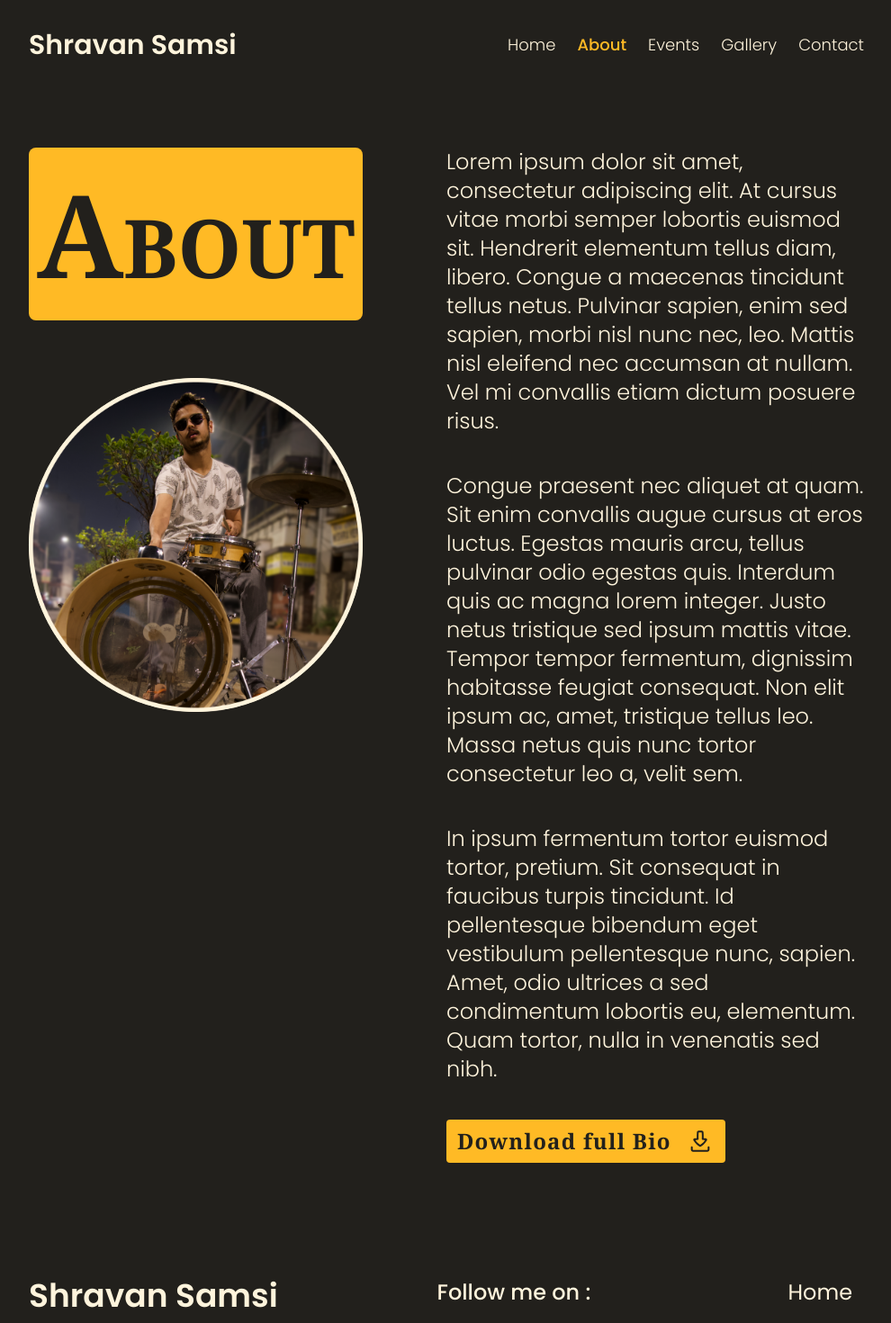
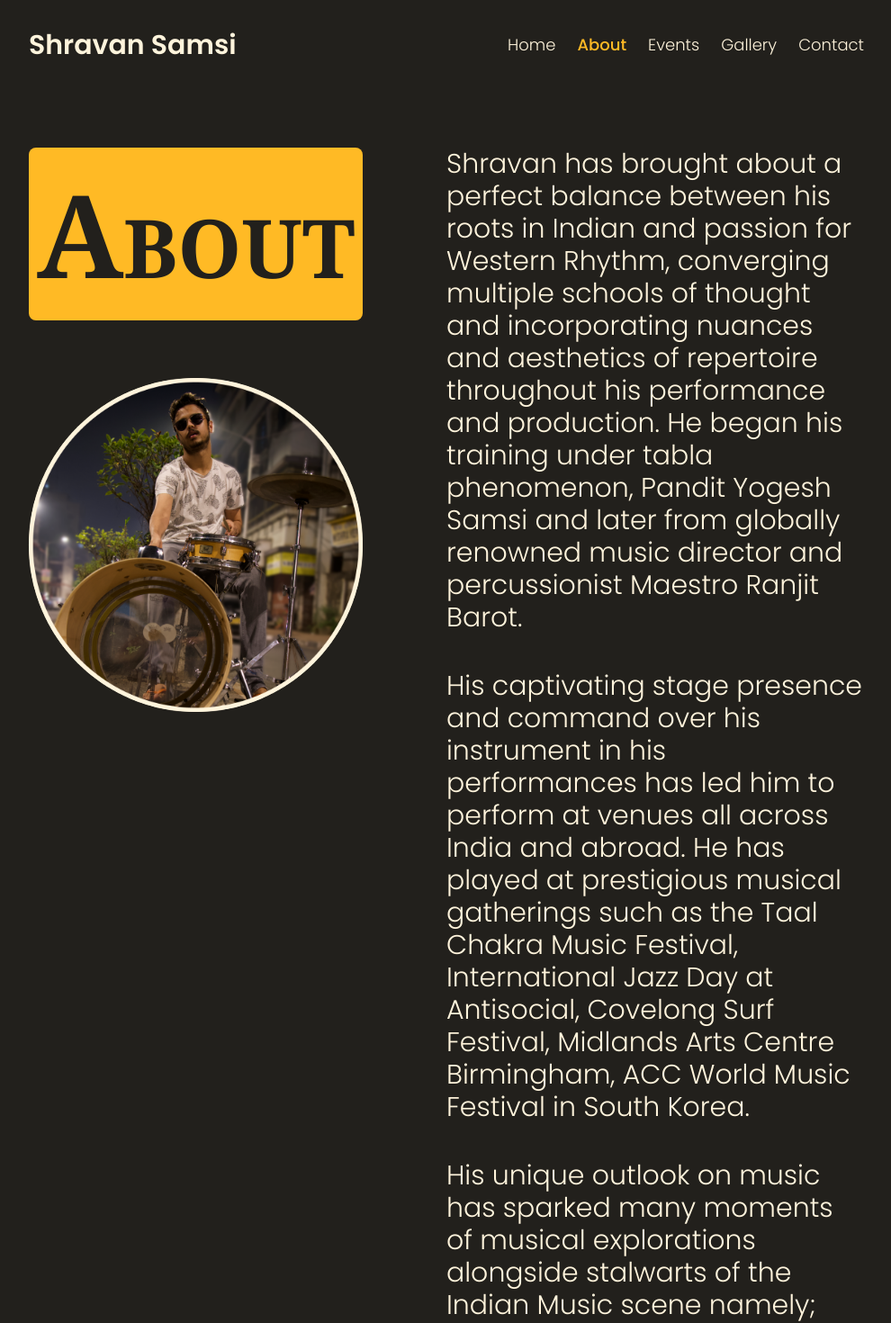
Before and after one commit to NeeshSamsi/shravansamsi, a Next.js app: page /about in a window 1280 px wide. Shown: the top 1470 px of the page at 90% size, without its empty margins (144-1134 px from the left). Built offline with nearby package versions, Linux system fonts and the light colour scheme; what tailwind-hamburgers would draw is missing.

Commit message:
feat: Add content

```diff
--- a/pages/about.tsx
+++ b/pages/about.tsx
@@ -34,30 +34,33 @@ const About: NextPage = () => {
             </div>
           </div>
 
-          <div className="flex w-full flex-col items-center gap-6 text-center text-lg font-light leading-relaxed sm:text-xl md:w-1/2 md:items-start md:text-left md:text-lg lg:text-xl xl:gap-10 xl:text-2xl ">
+          <div className="flex w-full flex-col items-center gap-6 text-center text-lg font-light leading-relaxed sm:text-xl md:w-1/2 md:items-start md:text-left md:text-xl lg:text-2xl xl:gap-10 xl:text-3xl ">
             <p>
-              Lorem ipsum dolor sit amet, consectetur adipiscing elit. At cursus
-              vitae morbi semper lobortis euismod sit. Hendrerit elementum
-              tellus diam, libero. Congue a maecenas tincidunt tellus netus.
-              Pulvinar sapien, enim sed sapien, morbi nisl nunc nec, leo. Mattis
-              nisl eleifend nec accumsan at nullam. Vel mi convallis etiam
-              dictum posuere risus.
+              Shravan has brought about a perfect balance between his roots in
+              Indian and passion for Western Rhythm, converging multiple schools
+              of thought and incorporating nuances and aesthetics of repertoire
+              throughout his performance and production. He began his training
+              under tabla phenomenon, Pandit Yogesh Samsi and later from
+              globally renowned music director and percussionist Maestro Ranjit
+              Barot.
             </p>
             <p>
-              Congue praesent nec aliquet at quam. Sit enim convallis augue
-              cursus at eros luctus. Egestas mauris arcu, tellus pulvinar odio
-              egestas quis. Interdum quis ac magna lorem integer. Justo netus
-              tristique sed ipsum mattis vitae. Tempor tempor fermentum,
-              dignissim habitasse feugiat consequat. Non elit ipsum ac, amet,
-              tristique tellus leo. Massa netus quis nunc tortor consectetur leo
-              a, velit sem.
+              His captivating stage presence and command over his instrument in
+              his performances has led him to perform at venues all across India
+              and abroad. He has played at prestigious musical gatherings such
+              as the Taal Chakra Music Festival, International Jazz Day at
+              Antisocial, Covelong Surf Festival, Midlands Arts Centre
+              Birmingham, ACC World Music Festival in South Korea.
             </p>
             <p>
-              In ipsum fermentum tortor euismod tortor, pretium. Sit consequat
-              in faucibus turpis tincidunt. Id pellentesque bibendum eget
-              vestibulum pellentesque nunc, sapien. Amet, odio ultrices a sed
-              condimentum lobortis eu, elementum. Quam tortor, nulla in
-              venenatis sed nibh.
+              His unique outlook on music has sparked many moments of musical
+              explorations alongside stalwarts of the Indian Music scene namely;
+              Ustad Fazal Qureshi, Pandit Purbayan Chatterjee, Pandit Ravindra
+              Chary, Padmashree Soma Ghosh and his father, Pandit Yogesh Samsi,
+              to name but a few. And brought him to share stage with the
+              greatest Musicians in India, Gino Banks, Viveick Rajagopalan,
+              Harmeet Manseta, Sanjay Divecha, Joe Alvarez, Darshan Doshi, Manas
+              Kumar, Abhay Nayampally to name a few.
             </p>
 
             <a href="https://shravansamsi.com/" className="text-xl lg:text-2xl">
--- a/pages/index.tsx
+++ b/pages/index.tsx
@@ -26,13 +26,16 @@ const Home: NextPage = () => {
       <main className="flex h-screen flex-col px-4 text-center sm:px-8 md:px-12 lg:justify-center lg:px-32 lg:text-left xl:px-44 2xl:px-56 3xl:mx-auto 3xl:max-w-[144rem] 3xl:px-0">
         <div className="flex flex-col-reverse items-center gap-6 lg:flex-row lg:items-center lg:justify-between">
           <div className="py-auto w-auto lg:w-2/5">
-            <h1 className="font-smallcaps mb-4 font-serif text-4xl font-bold md:text-5xl lg:text-6xl xl:text-7xl 2xl:text-8xl 3xl:text-9xl">
-              Massive Tagline of Some Sort
+            <h1 className="font-smallcaps mb-8 font-serif text-3xl font-bold md:text-4xl lg:text-5xl xl:text-6xl 2xl:text-7xl 3xl:text-8xl">
+              Error 1702 // The Fabric of Reality has Bent
             </h1>
-            <p className="mb-6 text-lg md:text-xl lg:text-xl xl:text-2xl 2xl:text-3xl 3xl:text-4xl">
-              Subheading / para - Lorem ipsum dolor sit amet consectetur
-              adipiscing elit Ut et massa mi. Aliquam in hendrerit urna.
-              Pellentesque sit amet sapien.
+            <p className="mb-4 text-lg md:text-xl lg:text-xl xl:text-2xl 2xl:text-3xl 3xl:text-4xl">
+              You have successfully established contact with Subject 170297. On
+              a constant orbittal journey around planet Everything Music
+            </p>
+            <p className="mb-8 text-lg md:text-xl lg:text-xl xl:text-2xl 2xl:text-3xl 3xl:text-4xl">
+              You can use this portal to enquire about sessions, drum lessons
+              and other music production related gigs.
             </p>
 
             <div className="mb-6 flex items-center justify-center gap-4 text-sm sm:text-base md:gap-6 lg:justify-start lg:gap-2 lg:text-lg xl:gap-6 2xl:gap-10 2xl:text-2xl 3xl:text-3xl">
```
